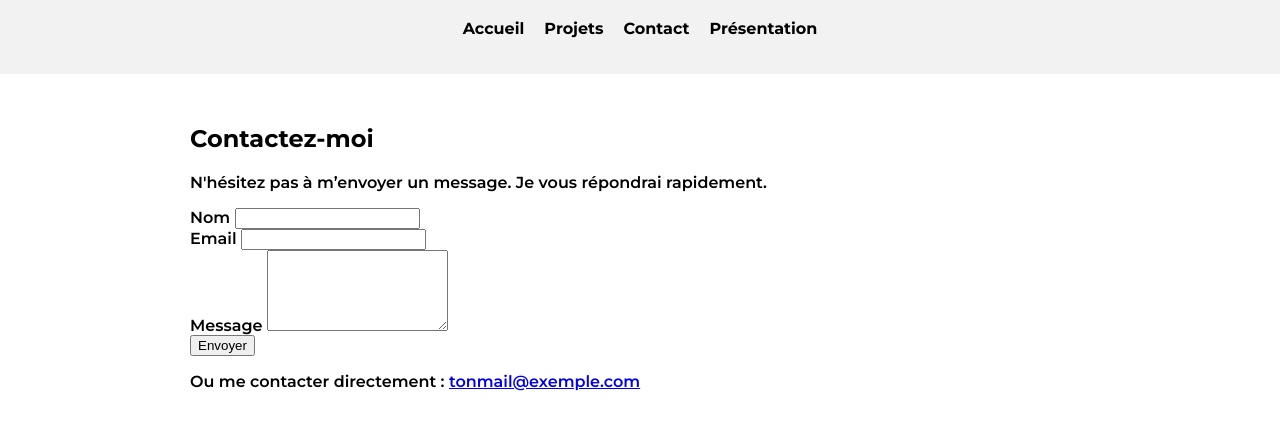
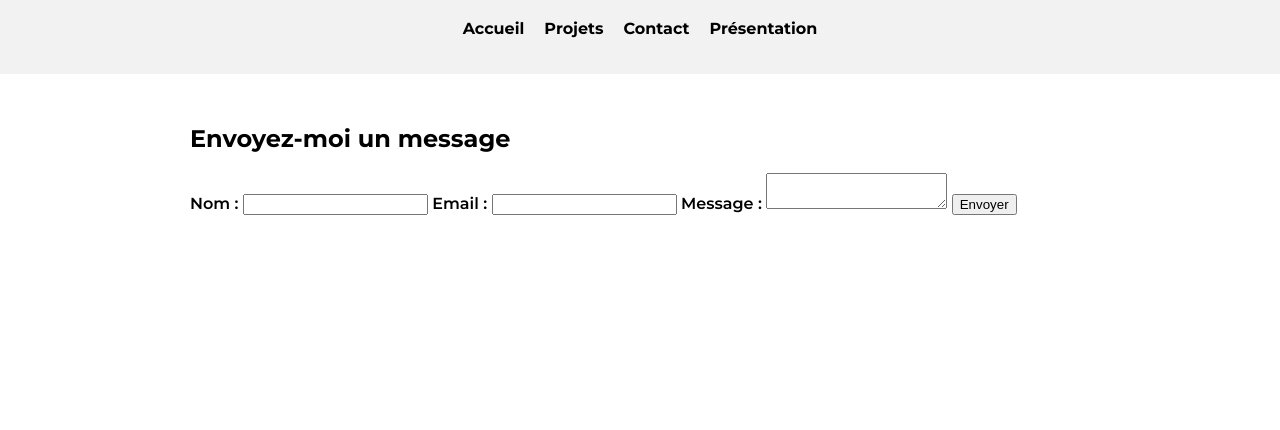
Before and after one commit to Kemal956/portfolio, a plain HTML site: page contact.html in a window 1280 px wide. Shown: the part 104-534 px from the top of the page. Drawn offline with Linux system fonts and the light colour scheme.

Commit message:
Update contact.html

```diff
--- a/contact.html
+++ b/contact.html
@@ -2,8 +2,8 @@
 <html lang="fr">
 <head>
     <meta charset="UTF-8">
+    <title>Contact - Mon Portfolio</title>
     <meta name="viewport" content="width=1200">
-    <title>Contact - Mon Portfolio</title>
 
     <link href="https://fonts.googleapis.com/css2?family=Montserrat:wght@600;700&display=swap" rel="stylesheet">
     <link rel="stylesheet" href="style.css">
@@ -27,37 +27,21 @@
     </nav>
 </header>
 
-<main class="contact-container">
+<main>
+    <h2>Envoyez-moi un message</h2>
 
-    <h2>Contactez-moi</h2>
-    <p>N'hésitez pas à m’envoyer un message. Je vous répondrai rapidement.</p>
+    <form action="mailto:ton-email@exemple.com" method="POST" enctype="text/plain">
+        <label>Nom :</label>
+        <input type="text" name="Nom" required>
 
-    <form class="contact-form" action="mailto:tonmail@exemple.com" method="POST" enctype="text/plain">
+        <label>Email :</label>
+        <input type="email" name="Email" required>
 
-        <div class="input-group">
-            <label>Nom</label>
-            <input type="text" name="Nom" required>
-        </div>
+        <label>Message :</label>
+        <textarea name="Message" required></textarea>
 
-        <div class="input-group">
-            <label>Email</label>
-            <input type="email" name="Email" required>
-        </div>
-
-        <div class="input-group">
-            <label>Message</label>
-            <textarea name="Message" rows="5" required></textarea>
-        </div>
-
-        <button type="submit" class="contact-btn">Envoyer</button>
-
-        <p class="contact-mail-link">
-            Ou me contacter directement :
-            <a href="mailto:tonmail@exemple.com">tonmail@exemple.com</a>
-        </p>
-
+        <button type="submit">Envoyer</button>
     </form>
-
 </main>
 
 <script src="script.js"></script>
```
